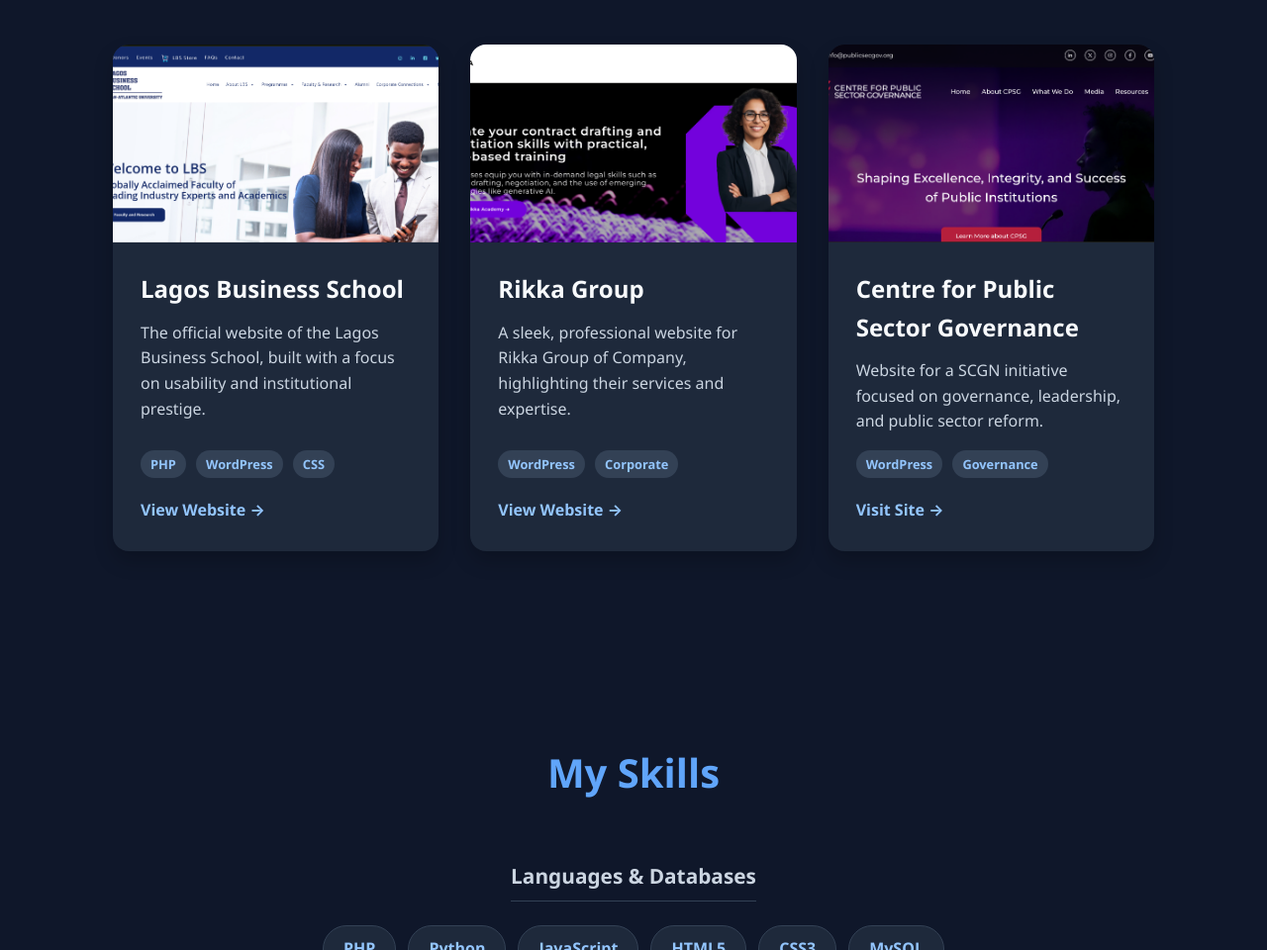
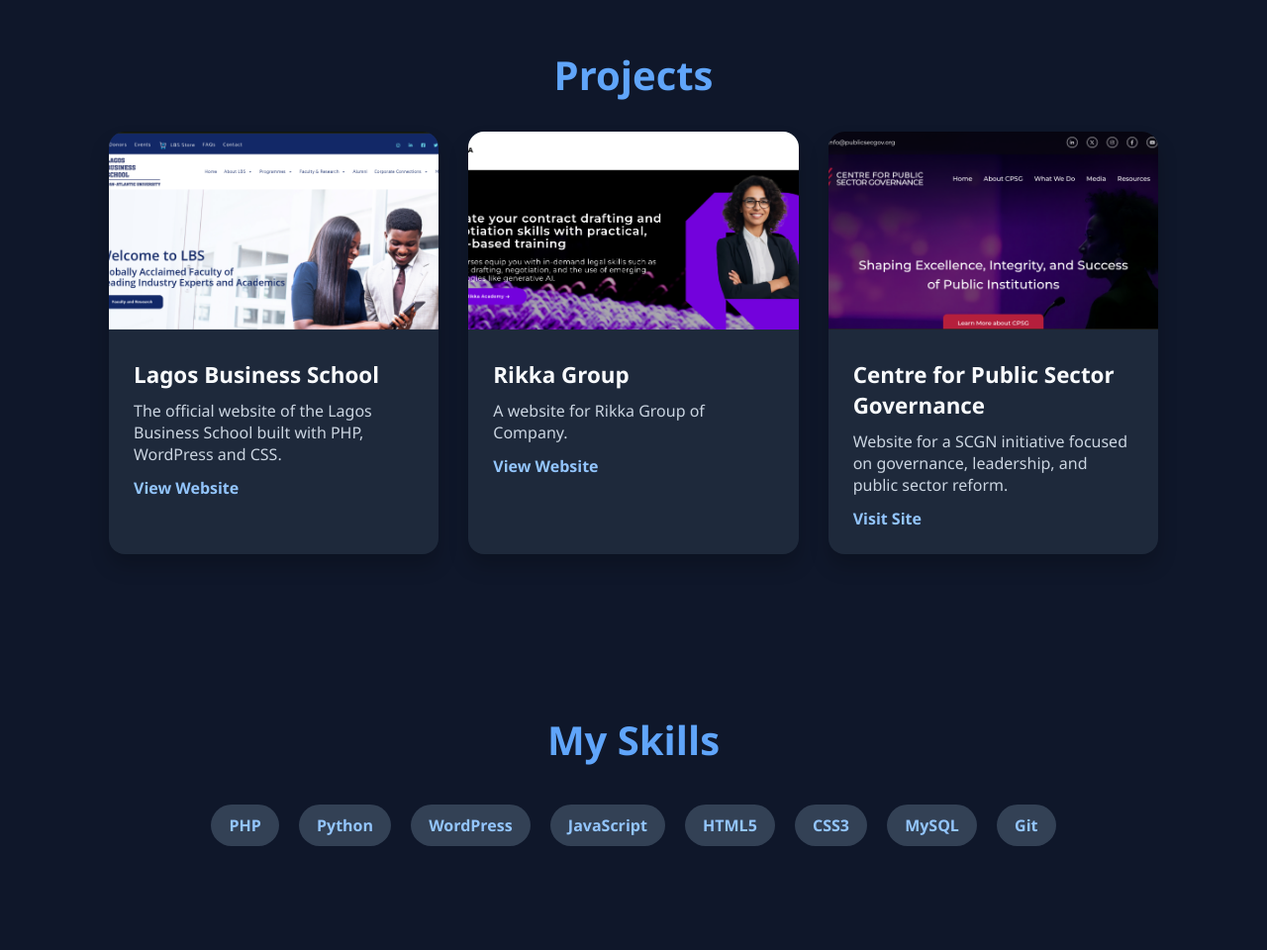
Before and after one commit to heropaulexy79/Portfolio-, a plain HTML site: page index.html in a window 1280 px wide. Shown: the part 671-1631 px from the top of the page at 99% size. Drawn offline with Linux system fonts and the light colour scheme.

Commit message:
Refactor index.html for layout and style improvements
Refactor CSS styles and HTML structure for improved layout and readability. Update project descriptions and skill badges.

```diff
--- a/index.html
+++ b/index.html
@@ -5,71 +5,60 @@
   <meta name="viewport" content="width=device-width, initial-scale=1.0"/>
   <title>Oke Oluwaseun | Web Developer</title>
   <style>
-    :root {
-      --color-bg: #0f172a;
-      --color-surface: #1e293b;
-      --color-primary: #60a5fa;
-      --color-primary-light: #93c5fd;
-      --color-text-light: #f8fafc;
-      --color-text-mid: #cbd5e1;
-      --color-text-dark: #94a3b8;
-    }
-
     * {
-      margin: 0;
-      padding: 0;
-      box-sizing: border-box;
-    }
-
-    html {
-      scroll-behavior: smooth;
+      margin: 0; padding: 0; box-sizing: border-box;
     }
 
     body {
-      font-family: 'Segoe UI', system-ui, -apple-system, BlinkMacSystemFont, 'Roboto', sans-serif;
-      background: var(--color-bg);
-      color: var(--color-text-light);
-      line-height: 1.6;
+      font-family: 'Segoe UI', sans-serif;
+      background: #0f172a;
+      color: #f8fafc;
     }
 
-    /* --- Navigation --- */
+    header {
+      background: #1e293b;
+      text-align: center;
+      padding: 100px 20px 60px;
+    }
+
+    header h1 {
+      font-size: 3.2rem;
+      margin-bottom: 10px;
+    }
+
+    header p {
+      font-size: 1.3rem;
+      opacity: 0.85;
+    }
+
     nav {
-      background: rgba(30, 41, 59, 0.85);
-      backdrop-filter: blur(10px);
-      -webkit-backdrop-filter: blur(10px);
-      padding: 1rem 0;
+      background: #1e293b;
+      padding: 14px 0;
       text-align: center;
       position: sticky;
       top: 0;
       z-index: 100;
       border-bottom: 1px solid #334155;
-      box-shadow: 0 4px 12px rgba(0,0,0,0.1);
     }
 
     nav a {
-      margin: 0 1.25rem;
-      color: var(--color-primary);
+      margin: 0 20px;
+      color: #60a5fa;
       text-decoration: none;
       font-weight: 600;
-      font-size: 1rem;
       transition: color 0.3s;
     }
 
     nav a:hover {
-      color: var(--color-primary-light);
+      color: #93c5fd;
     }
 
-    /* --- Page Sections --- */
-    .container {
-      padding: 6rem 1.5rem;
+    section {
+      padding: 80px 20px;
       max-width: 1100px;
       margin: auto;
-    }
-
-    /* Animate sections on scroll */
-    section {
       opacity: 0;
-      transform: translateY(30px);
+      transform: translateY(40px);
       transition: all 0.6s ease-in-out;
     }
 
@@ -78,57 +67,34 @@
       transform: translateY(0);
     }
 
-    /* Section Heading */
     h2 {
       text-align: center;
       font-size: 2.5rem;
-      margin-bottom: 3.5rem;
-      color: var(--color-primary);
+      margin-bottom: 30px;
+      color: #60a5fa;
       font-weight: 700;
     }
 
-    /* --- Hero Section --- */
-    #hero {
-      background: var(--color-surface);
+    .about p {
       text-align: center;
-      padding: 6rem 1.5rem;
+      max-width: 750px;
+      margin: auto;
+      font-size: 1.15rem;
+      color: #cbd5e1;
     }
 
-    #hero h1 {
-      font-size: 3.5rem;
-      margin-bottom: 0.75rem;
-      color: var(--color-text-light);
-    }
-
-    #hero .subtitle {
-      font-size: 1.4rem;
-      color: var(--color-primary);
-      font-weight: 500;
-      margin-bottom: 1.5rem;
-    }
-
-    #hero .about-text {
-      font-size: 1.15rem;
-      color: var(--color-text-mid);
-      max-width: 750px;
-      margin: 0 auto;
-    }
-
-    /* --- Projects Section --- */
-    .projects-grid {
+    .projects {
       display: grid;
-      gap: 2rem;
+      gap: 30px;
       grid-template-columns: repeat(auto-fit, minmax(320px, 1fr));
     }
 
     .project-card {
-      background: var(--color-surface);
+      background: #1e293b;
       border-radius: 16px;
       overflow: hidden;
-      box-shadow: 0 10px 20px rgba(0,0,0,0.2);
+      box-shadow: 0 12px 20px rgba(0,0,0,0.2);
       transition: transform 0.4s ease, box-shadow 0.4s;
-      display: flex;
-      flex-direction: column;
     }
 
     .project-card:hover {
@@ -140,100 +106,45 @@
       width: 100%;
       height: 200px;
       object-fit: cover;
-      object-position: top; /* Show top of screenshots */
     }
 
     .project-content {
-      padding: 1.75rem;
-      flex-grow: 1;
-      display: flex;
-      flex-direction: column;
+      padding: 25px;
     }
 
     .project-content h3 {
-      margin-bottom: 0.75rem;
-      font-size: 1.5rem;
-      color: var(--color-text-light);
+      margin-bottom: 10px;
+      font-size: 1.4rem;
+      color: #f8fafc;
     }
 
     .project-content p {
       font-size: 1rem;
-      margin-bottom: 1rem;
-      color: var(--color-text-mid);
-      flex-grow: 1;
-    }
-
-    .project-tags {
-      margin-bottom: 1.25rem;
-    }
-
-    .tag {
-      display: inline-block;
-      background: #334155;
-      color: var(--color-primary-light);
-      padding: 4px 10px;
-      border-radius: 20px;
-      font-size: 0.8rem;
-      font-weight: 600;
-      margin-right: 6px;
+      margin-bottom: 12px;
+      color: #cbd5e1;
     }
 
     .project-content a {
       text-decoration: none;
-      color: var(--color-primary-light);
+      color: #93c5fd;
       font-weight: bold;
-      transition: color 0.3s;
     }
 
-    .project-content a:hover {
-      color: var(--color-primary);
-    }
-
-    /* --- Skills Section --- */
-    .skills-container {
-      max-width: 800px;
-      margin: 0 auto;
+    .skills {
       text-align: center;
-    }
-
-    .skill-category {
-      margin-bottom: 2.5rem;
-    }
-
-    .skill-category h3 {
-      color: var(--color-text-mid);
-      font-size: 1.3rem;
-      font-weight: 600;
-      margin-bottom: 1.5rem;
-      border-bottom: 1px solid #334155;
-      padding-bottom: 0.5rem;
-      display: inline-block;
-    }
-
-    .skills-grid {
-      display: flex;
-      flex-wrap: wrap;
-      justify-content: center;
-      gap: 12px;
     }
 
     .skill-badge {
       display: inline-block;
-      background: var(--color-surface);
-      color: var(--color-primary-light);
-      padding: 10px 20px;
+      background: #334155;
+      color: #93c5fd;
+      padding: 10px 18px;
       border-radius: 30px;
+      margin: 8px;
       font-size: 1rem;
       font-weight: 600;
-      border: 1px solid #334155;
-      transition: background 0.3s;
     }
 
-    .skill-badge:hover {
-        background: #334155;
-    }
-
-    /* --- Contact Section --- */
     .contact form {
       max-width: 650px;
       margin: auto;
@@ -244,32 +155,20 @@
 
     .contact input,
     .contact textarea {
-      padding: 15px; /* Slightly more padding */
+      padding: 14px;
       border-radius: 10px;
       border: 1px solid #475569;
       font-size: 1rem;
       background: #0f172a;
       color: #f8fafc;
-      transition: border-color 0.3s, box-shadow 0.3s; /* Added transitions */
     }
-
-    /* --- ADD THIS --- */
-    /* This adds the blue glow when you click on a field */
-    .contact input:focus,
-    .contact textarea:focus {
-      outline: none;
-      border-color: #60a5fa; /* Blue border on focus */
-      box-shadow: 0 0 0 3px rgba(96, 165, 250, 0.3); /* Blue glow */
-    }
-    /* --- END ADD THIS --- */
 
     .contact button {
       background: #60a5fa;
       color: #0f172a;
       border: none;
-      padding: 15px; /* Matching padding */
+      padding: 14px;
       font-size: 1rem;
-      font-weight: 600; /* Made button text bolder */
       border-radius: 10px;
       cursor: pointer;
       transition: background 0.3s ease;
@@ -278,114 +177,87 @@
     .contact button:hover {
       background: #3b82f6;
     }
-    /* --- Footer --- */
+
     footer {
       text-align: center;
-      padding: 2rem 1.5rem;
-      background: var(--color-surface);
-      color: var(--color-text-dark);
+      padding: 30px 20px;
+      background: #1e293b;
+      color: #f1f5f9;
       font-size: 0.95rem;
-      margin-top: 4rem;
     }
   </style>
 </head>
 <body>
 
+  <header>
+    <h1>Oke Oluwaseun</h1>
+    <p>Web Developer • PHP • Python • WordPress</p>
+  </header>
+
   <nav>
-    <a href="#hero">Home</a>
+    <a href="#about">About</a>
     <a href="#projects">Projects</a>
     <a href="#skills">Skills</a>
     <a href="#contact">Contact</a>
   </nav>
 
-  <section id="hero">
-    <h1>Oke Oluwaseun</h1>
-    <p class="subtitle">Web Developer • PHP • Python • WordPress</p>
-    <p class="about-text">
+  <section id="about" class="about">
+    <h2>About Me</h2>
+    <p>
       I am a solution-focused web developer with expertise in PHP, Python, and WordPress. I build clean, dynamic, and purpose-driven websites that solve problems and deliver real results.
     </p>
   </section>
 
-  <section id="projects" class="container">
-    <h2>My Projects</h2>
-    <div class="projects-grid">
-
+  <section id="projects">
+    <h2>Projects</h2>
+    <div class="projects">
       <div class="project-card">
-        <img src="lbs.png" alt="Lagos Business School website screenshot">
+        <img src="lbs.png" alt="LBS">
         <div class="project-content">
           <h3>Lagos Business School</h3>
-          <p>The official website of the Lagos Business School, built with a focus on usability and institutional prestige.</p>
-          <div class="project-tags">
-            <span class="tag">PHP</span>
-            <span class="tag">WordPress</span>
-            <span class="tag">CSS</span>
-          </div>
-          <a href="https://lbs.edu.ng" target="_blank">View Website &rarr;</a>
+          <p>The official website of the Lagos Business School built with PHP, WordPress and CSS.</p>
+          <a href="https://lbs.edu.ng" target="_blank">View Website</a>
         </div>
       </div>
-
       <div class="project-card">
-        <img src="rikka.png" alt="Rikka Group website screenshot">
+        <img src="rikka.png" alt="Rikka Group">
         <div class="project-content">
           <h3>Rikka Group</h3>
-          <p>A sleek, professional website for Rikka Group of Company, highlighting their services and expertise.</p>
-          <div class="project-tags">
-            <span class="tag">WordPress</span>
-            <span class="tag">Corporate</span>
-          </div>
-          <a href="https://rikkagroup.com/" target="_blank">View Website &rarr;</a>
+          <p>A website for Rikka Group of Company.</p>
+          <a href="https://rikkagroup.com/" target="_blank">View Website</a>
         </div>
       </div>
-
       <div class="project-card">
-        <img src="cpsg.png" alt="CPSG website screenshot">
+        <img src="cpsg.png" alt="CPSG">
         <div class="project-content">
           <h3>Centre for Public Sector Governance</h3>
           <p>Website for a SCGN initiative focused on governance, leadership, and public sector reform.</p>
-          <div class="project-tags">
-            <span class="tag">WordPress</span>
-            <span class="tag">Governance</span>
-          </div>
-          <a href="https://publicsecgov.org/about-cpsg-2" target="_blank">Visit Site &rarr;</a>
+          <a href="https://publicsecgov.org/about-cpsg-2" target="_blank">Visit Site</a>
         </div>
       </div>
-
     </div>
   </section>
 
-  <section id="skills" class="container">
+  <section id="skills" class="skills">
     <h2>My Skills</h2>
-    <div class="skills-container">
-
-      <div class="skill-category">
-        <h3>Languages & Databases</h3>
-        <div class="skills-grid">
+    <div>
       <span class="skill-badge">PHP</span>
       <span class="skill-badge">Python</span>
+      <span class="skill-badge">WordPress</span>
       <span class="skill-badge">JavaScript</span>
       <span class="skill-badge">HTML5</span>
       <span class="skill-badge">CSS3</span>
       <span class="skill-badge">MySQL</span>
-        </div>
-      </div>
-
-      <div class="skill-category">
-        <h3>Frameworks & Tools</h3>
-        <div class="skills-grid">
-          <span class="skill-badge">WordPress</span>
       <span class="skill-badge">Git</span>
-          </div>
-      </div>
-
     </div>
   </section>
 
-  <section id="contact" class="container">
+  <section id="contact" class="contact">
     <h2>Contact Me</h2>
     <form onsubmit="event.preventDefault(); alert('Message Sent!');">
       <input type="text" placeholder="Your Name" required>
       <input type="email" placeholder="Your Email" required>
-      <textarea rows="6" placeholder="Your Message" required></textarea>
+      <textarea rows="5" placeholder="Your Message" required></textarea>
       <button type="submit">Send Message</button>
     </form>
   </section>
```
Lines whose indentation alone changed are shown as unchanged.
